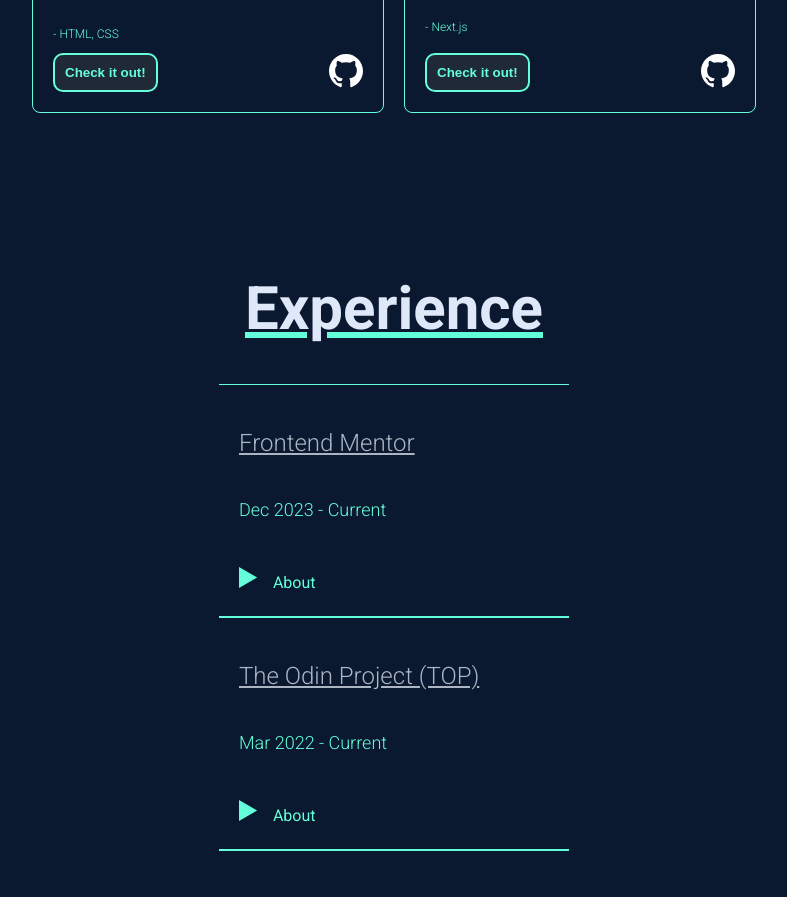
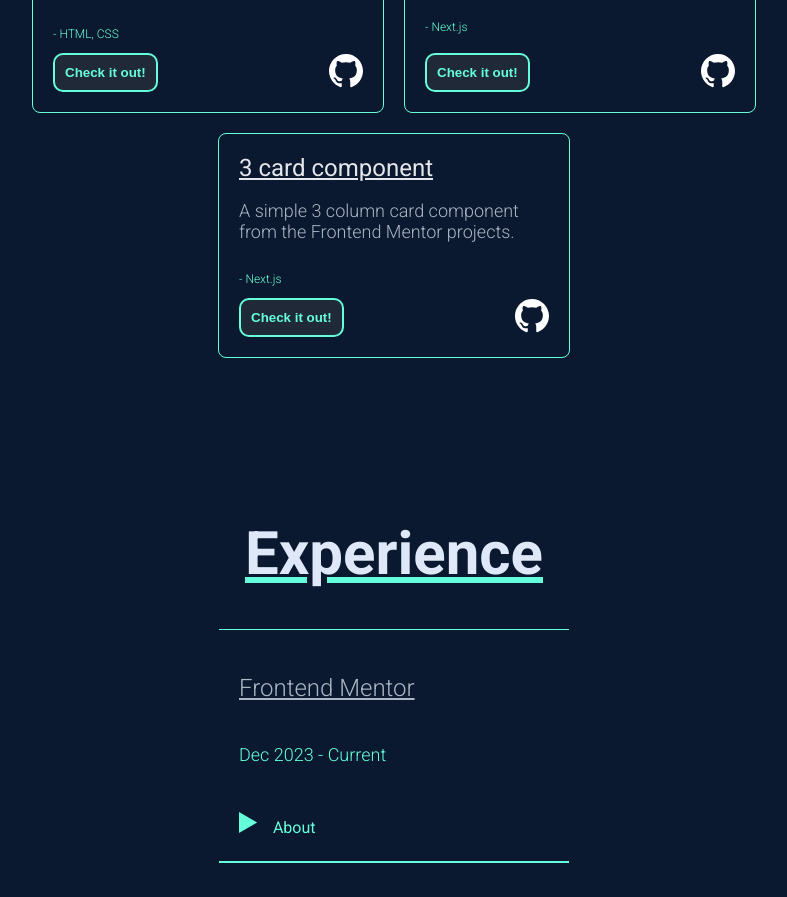
Before and after one commit to Chris-Wagg/personal-website-v3, a React (Create React App) app: page / in a window 1280 px wide. Shown: the part 2600-3497 px from the top of the page, without its empty margins (246-1033 px from the left). Built offline with nearby package versions, Linux system fonts and the light colour scheme.

Commit message:
new project adde

```diff
--- a/src/pages/Projects.jsx
+++ b/src/pages/Projects.jsx
@@ -49,6 +49,13 @@ export default function Projects() {
 					liveLink='https://chris-wagg.github.io/QR-code-component/'
 					githubLink='https://github.com/Chris-Wagg/QR-code-componen'
 				/>
+				<ProjectCard
+					projectName='3 card component'
+					aboutProject='A simple 3 column card component from the Frontend Mentor projects.'
+					projectTech='Next.js'
+					liveLink='https://chris-wagg-frontend-mentor-projects.github.io/3-col-cards/'
+					githubLink='https://github.com/Chris-Wagg-Frontend-Mentor-Projects/3-col-cards'
+				/>
 			</div>
 		</section>
 	)
```
